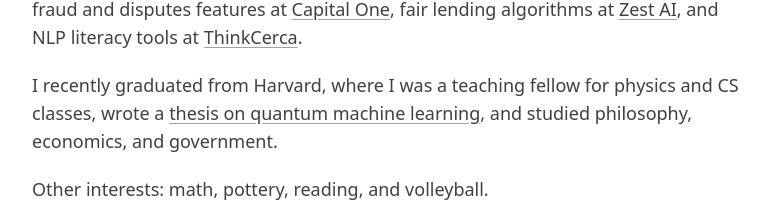
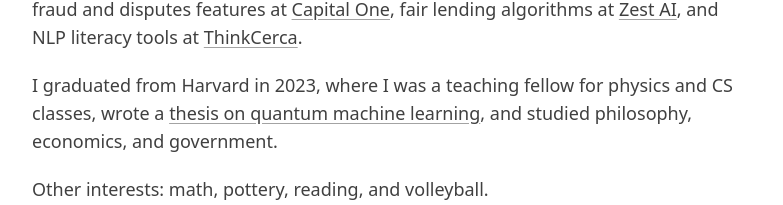
Before and after one commit to austinwli/austinwli.github.io, a SvelteKit app: page / in a window 1280 px wide. Shown: the part 468-673 px from the top of the page, without its empty margins (248-1031 px from the left). Built offline with nearby package versions, Linux system fonts and the light colour scheme.

Commit message:
education copy

```diff
--- a/src/routes/+page.svelte
+++ b/src/routes/+page.svelte
@@ -46,7 +46,7 @@
     </p>
 
     <p>
-      I recently graduated from Harvard, where I was a teaching fellow for
+      I graduated from Harvard in 2023, where I was a teaching fellow for
       physics and CS classes, wrote a <a
         class="link"
         rel="external"
```
